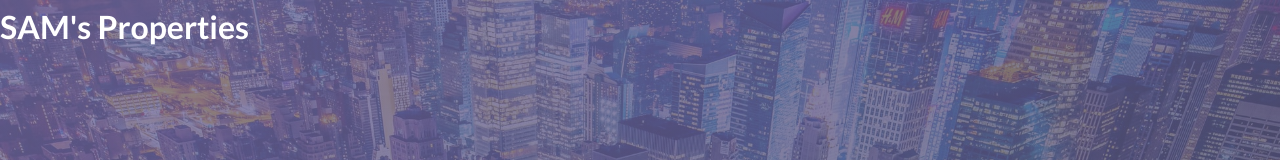
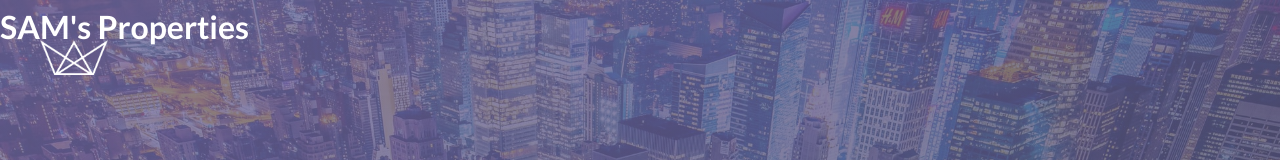
Before and after one commit to AmandaKitSam/Front-End-Sass, a plain HTML site: page index.html in a window 1280 px wide. Shown: the top 160 px of the page. Drawn offline with Linux system fonts and the light colour scheme.

Commit message:
Added logo

```diff
--- a/css/style.css
+++ b/css/style.css
@@ -31,6 +31,8 @@
   color: #ffffff;
 }
 
+
+/*------------------------------ HEADER section ------------------------------*/
 .header {
   height: 95vh;
   background-image: linear-gradient(
@@ -39,7 +41,23 @@
     rgba(73, 78, 107, 0.8) ), url(../img/hero.jpg);
   background-size: cover;
   background-position: top;
+  position: relative;
 
   /*clip-path: polygon(x y, x y, x y, x y); can use % or vh*/
   clip-path: polygon(0 0, 100% 0, 100% 100%, 0 60%);
 }
+
+.logo-box {
+  position: absolute;
+  top: 40px;
+  left: 40px;
+}
+
+.logo {
+  height: 35px;
+}
+
+
+
+
+/*------------------------------ next section ------------------------------*/
--- a/index.html
+++ b/index.html
@@ -19,6 +19,9 @@
 
   <body>
     <header class="header">
+      <div class="logo-box">
+        <img src="img/logo-white.png" alt="logo-white" class="logo" />
+      </div>
       <h1>SAM's Properties</h1>
     </header>
 
```
Also changed, not shown: README.md.
